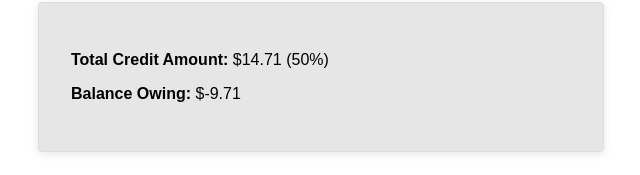
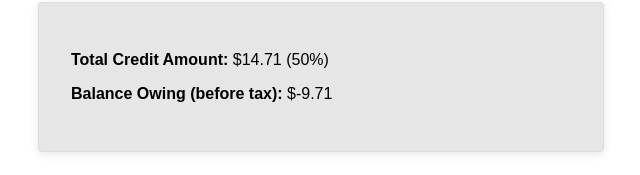
Before and after one commit to DrCBeatz/aynm-rental-buyout-calculator, a website: page src/index.html in a window 1280 px wide. Both pictures are taken after typing "5", "5", "5", "5" into the empty fields and a click on the button "Calculate". Shown: the part 680-855 px from the top of the page, without its empty margins (319-959 px from the left). Drawn offline with Linux system fonts and the light colour scheme.

Commit message:
add 'before tax' to amount owing result span

```diff
--- a/src/index.html
+++ b/src/index.html
@@ -44,7 +44,7 @@
 
   <div id="result" class="result" style="display: none;">
     <p><span class="result__label">Total Credit Amount:</span> <span id="totalCredit"></span></p>
-    <p><span class="result__label">Balance Owing:</span> <span id="balanceOwing"></span></p>
+    <p><span class="result__label">Balance Owing (before tax):</span> <span id="balanceOwing"></span></p>
   </div>
 
 </body>
```
